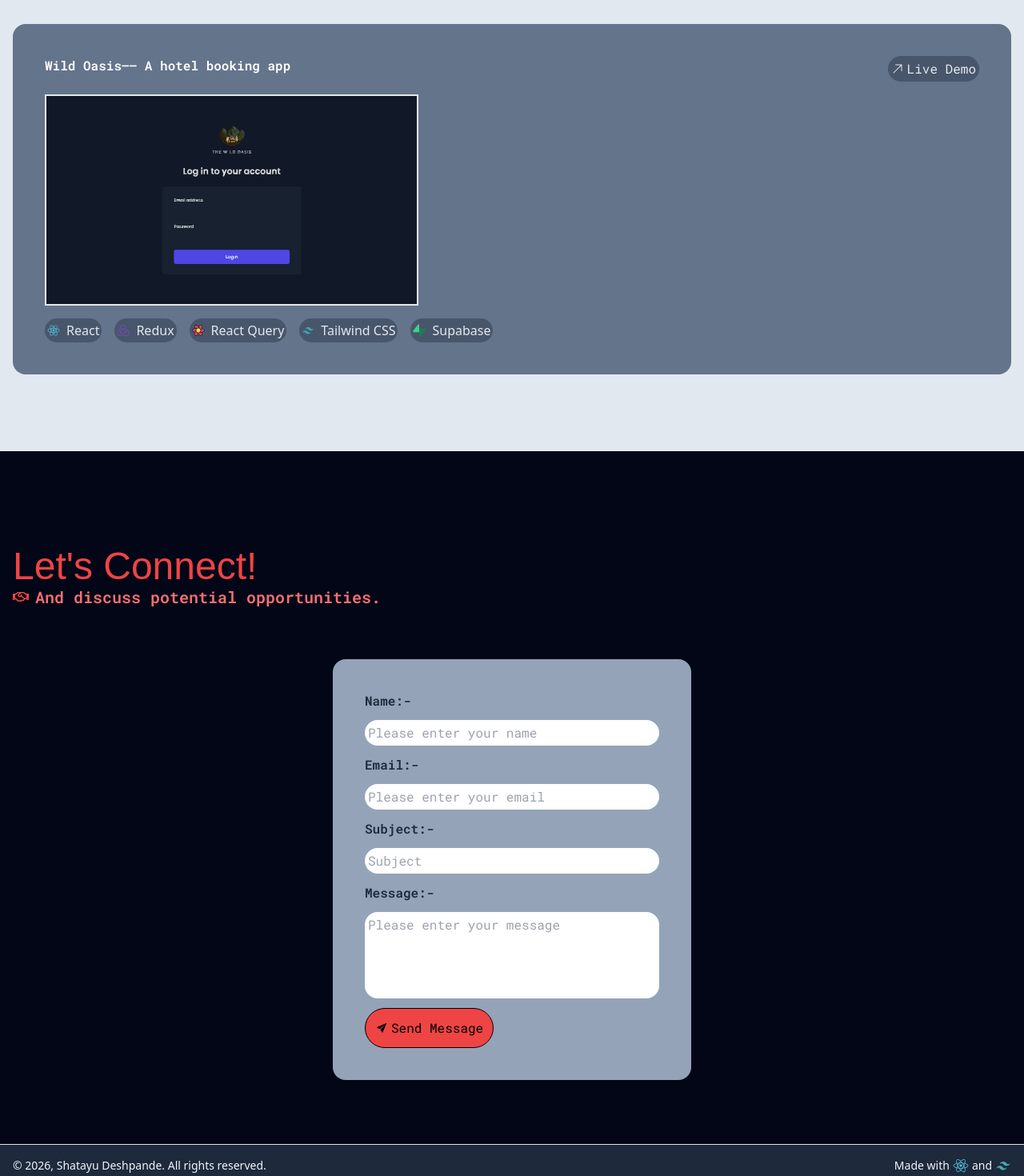
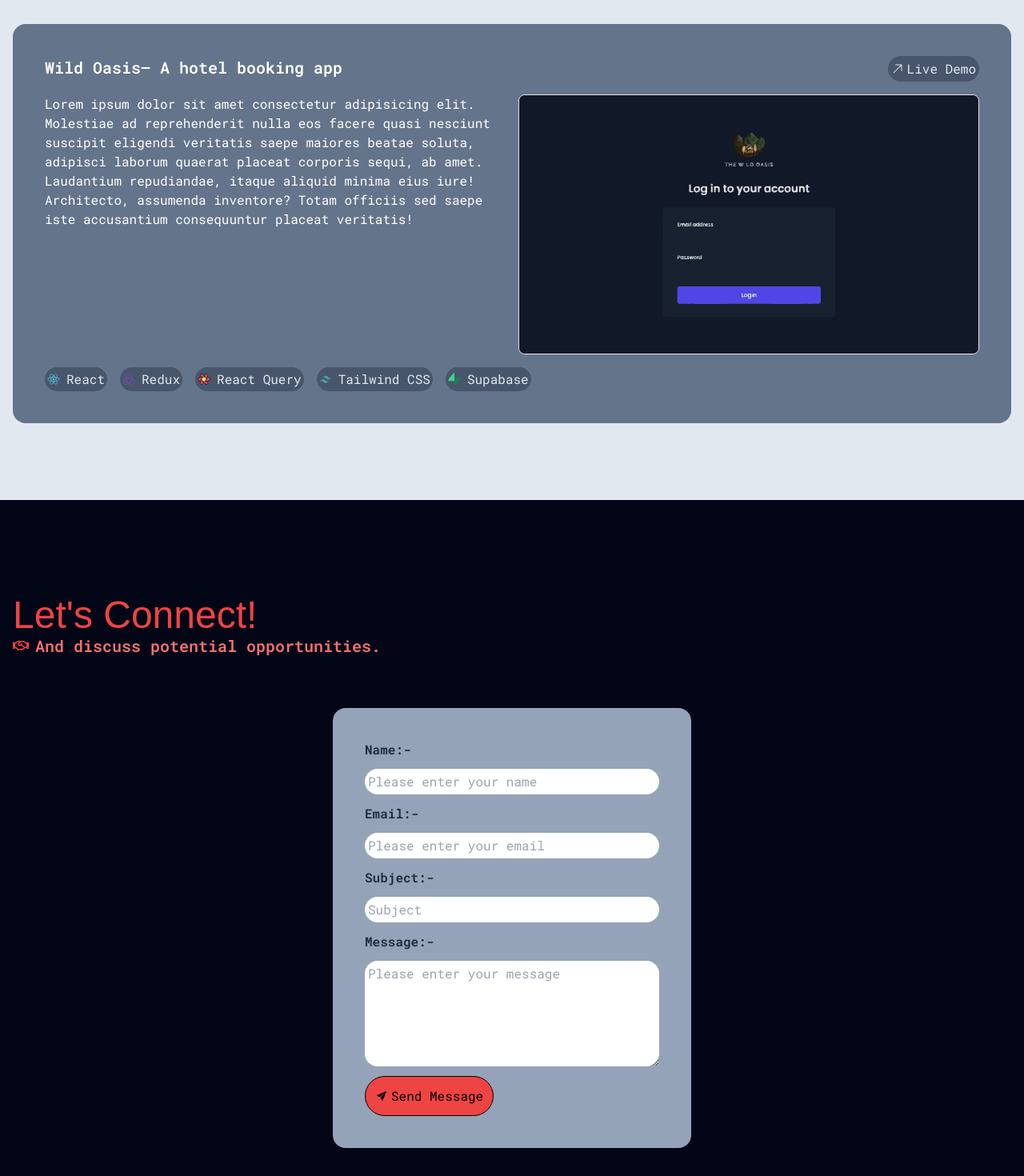
Before and after one commit to Shatayu25/portfolio_sd, a React (Vite) app: page / in a window 1280 px wide. Shown: the part 1900-3370 px from the top of the page at 80% size. Built offline with nearby package versions, Linux system fonts and the light colour scheme; a web font is replaced by a local one.

Commit message:
Fifth commit

```diff
--- a/src/components/ConnectSection.jsx
+++ b/src/components/ConnectSection.jsx
@@ -23,6 +23,7 @@ function ConnectSection() {
           <input
             type='text'
             id='name'
+            name='name'
             className='rounded-2xl p-1'
             placeholder='Please enter your name'
             required
@@ -33,6 +34,7 @@ function ConnectSection() {
           <input
             type='email'
             id='email'
+            name='email'
             className='rounded-2xl p-1'
             placeholder='Please enter your email'
             required
@@ -43,15 +45,17 @@ function ConnectSection() {
           <input
             type='text'
             id='subject'
+            name='subject'
             className='rounded-2xl p-1'
             placeholder='Subject'
           />
           <label htmlFor='message' className='font-bold'>
             Message:-&nbsp;
           </label>
-          <input
+          <textarea
             type='text'
             id='message'
+            name='message'
             className='rounded-2xl p-1 pb-20'
             placeholder='Please enter your message'
           />
--- a/src/components/Footer.jsx
+++ b/src/components/Footer.jsx
@@ -1,6 +1,6 @@
 function Footer() {
   return (
-    <footer className=' bg-slate-800 text-sm flex justify-between text-slate-100 p-4 border-t-[0.5px]'>
+    <footer className=' bg-slate-800 text-sm flex justify-between text-slate-100 p-8 border-t-[0.5px]'>
       <p>&copy; 2026, Shatayu Deshpande. All rights reserved.</p>
       <p className='flex items-center gap-1'>
         Made with
--- a/src/components/ProjectSection.jsx
+++ b/src/components/ProjectSection.jsx
@@ -8,13 +8,15 @@ function ProjectSection() {
         <h1 className='text-red-500'>Featured Projects</h1>
         <span className='text-red-950'>&mdash;</span>
       </div>
-      <div className='flex flex-col font-robot bg-slate-500 rounded-2xl p-10 m-4 gap-4 mt-12'>
+      <div className='flex flex-col font-roboto bg-slate-500 rounded-2xl p-10 m-4 gap-4 mt-12'>
         <div className='flex justify-between font-roboto'>
-          <p className='font-bold'>
-            Wild Oasis&mdash;&mdash; A hotel booking app
+          <p className='font-bold text-xl hover:text-red-500 transition-all duration-300'>
+            Wild Oasis&mdash; A hotel booking app
           </p>
           <a
             href='https://the-wild-oasis-sd.vercel.app/'
+            target='_blank'
+            rel='noreferrer'
             className='flex items-center gap-1 bg-slate-800/40 rounded-2xl text-slate-200 hover:text-slate-800 hover:bg-slate-200 p-1 cursor-pointer'
           >
             <span>
@@ -23,8 +25,13 @@ function ProjectSection() {
             <p>Live Demo</p>
           </a>
         </div>
-        <div className='w-[40%] border-2'>
-          <img src='./project_img.svg' alt='project_img' />
+        <div className='flex w-full gap-4'>
+          <div className='w-[50%]'>
+            <p>Lorem ipsum dolor sit amet consectetur adipisicing elit. Molestiae ad reprehenderit nulla eos facere quasi nesciunt suscipit eligendi veritatis saepe maiores beatae soluta, adipisci laborum quaerat placeat corporis sequi, ab amet. Laudantium repudiandae, itaque aliquid minima eius iure! Architecto, assumenda inventore? Totam officiis sed saepe iste accusantium consequuntur placeat veritatis!</p>
+          </div>
+          <span className='border-[1px] w-[50%] rounded-lg overflow-hidden'>
+            <img src='./project_img.svg' className='w-full h-auto object-cover' alt='Wild Oasis App preview' />
+          </span>
         </div>
         <div className='flex gap-4'>
           <TechPills>
--- a/src/components/TechPills.jsx
+++ b/src/components/TechPills.jsx
@@ -2,7 +2,7 @@ import PropTypes from 'prop-types';
 
 function TechPills({ children }) {
   return (
-    <div className='flex items-center gap-2 p-[3px] px-[3px] w-fit bg-slate-800/40 rounded-2xl text-slate-200 hover:text-slate-800 hover:bg-slate-200 cursor-pointer transition-all duration-300'>
+    <div className='flex items-center gap-2 p-[3px] w-fit bg-slate-800/40 rounded-2xl text-slate-200 hover:text-slate-800 hover:bg-slate-200 cursor-pointer transition-all duration-300'>
       {children}
     </div>
   );
```
